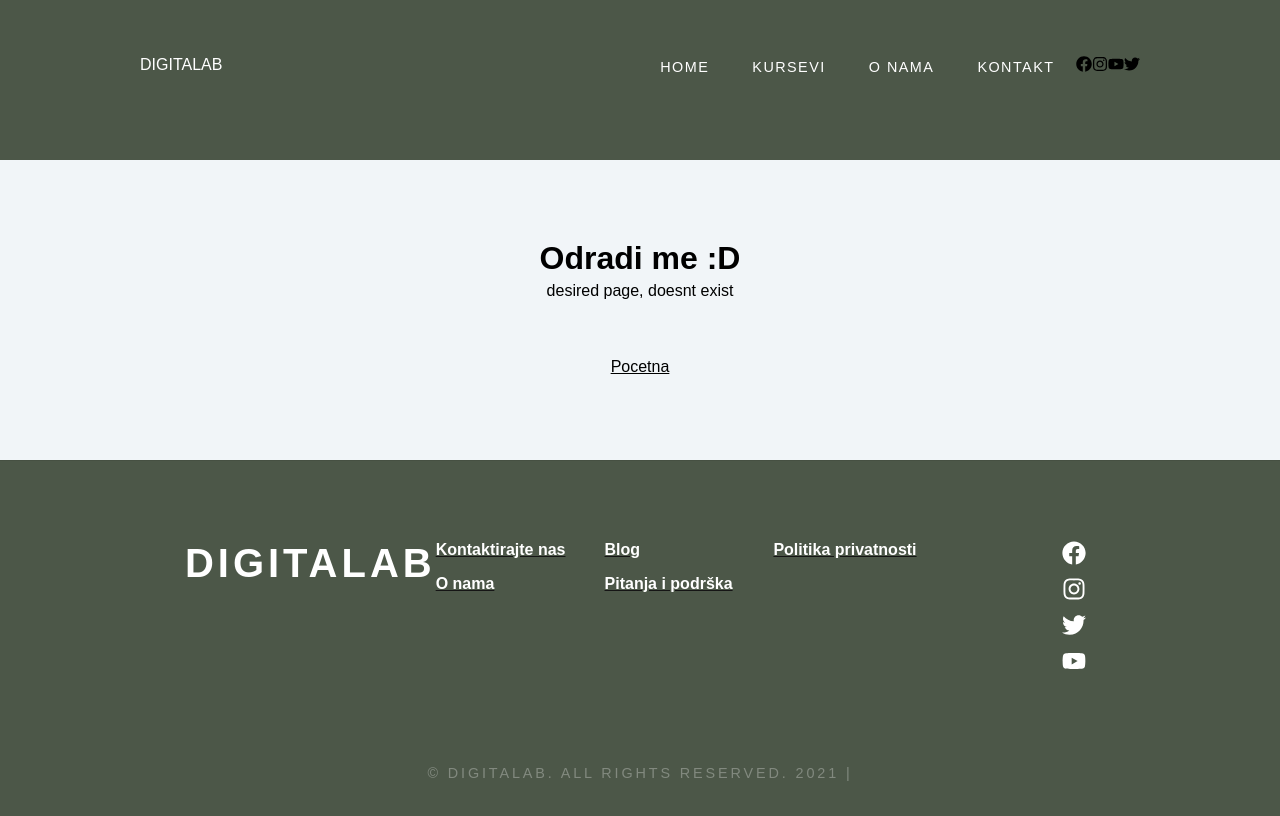
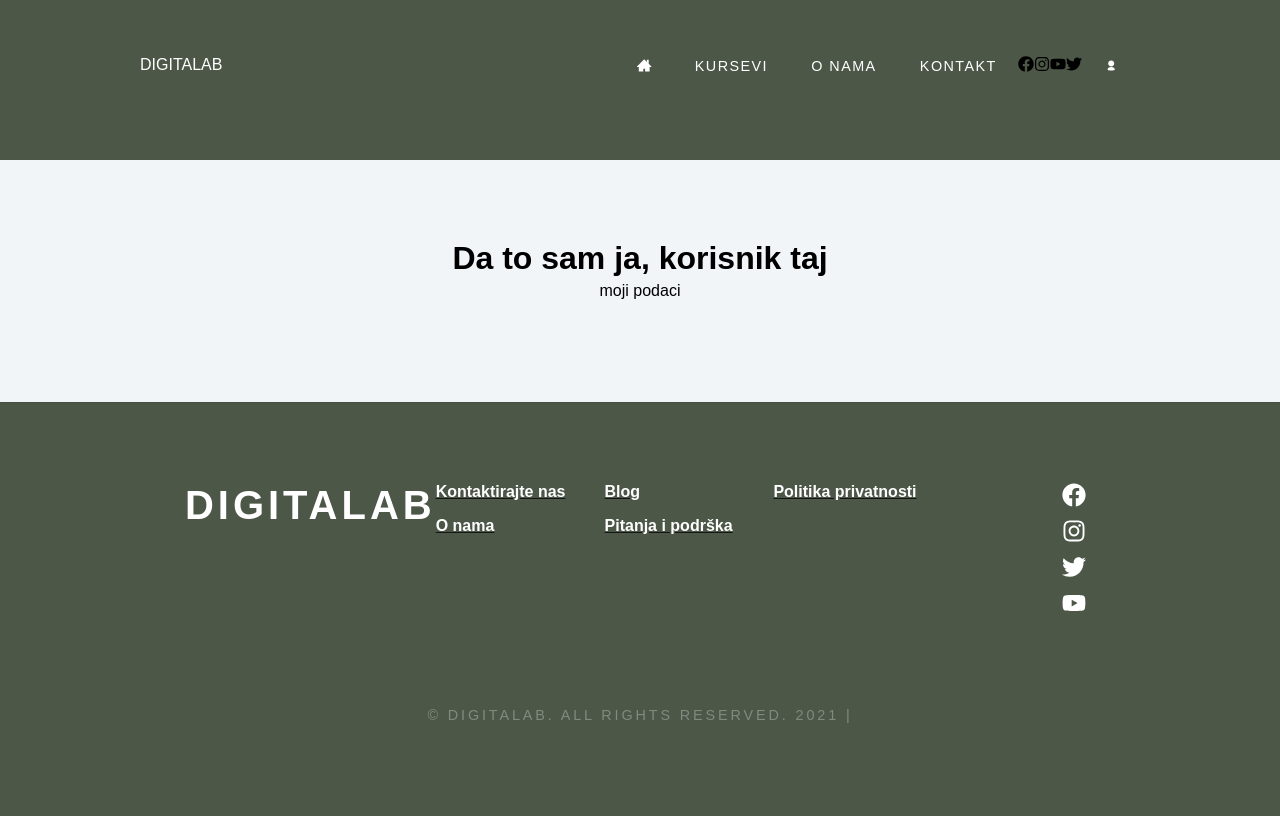
Before and after one commit to DigitaTest/coursesFrontend, a React (Create React App) app: page /user in a window 1280 px wide. Shown: the top 816 px of the page. Built offline with nearby package versions, Linux system fonts and the light colour scheme.

Commit message:
jos jedan pred spavanje

```diff
--- a/src/components/header/navbar.js
+++ b/src/components/header/navbar.js
@@ -1,7 +1,8 @@
 import React from 'react'
 import { Link } from 'react-router-dom'
 import { FaFacebook, FaInstagram, FaTwitter, FaYoutube } from 'react-icons/fa'
-
+import { TiUser } from 'react-icons/ti'
+import { ImHome3 } from 'react-icons/im'
 const Navbar = () => {
   return (
     <>
@@ -12,7 +13,9 @@ const Navbar = () => {
         <section id='menu'>
           <ul>
             <li>
-              <Link to='/'>HOME</Link>
+              <Link to='/'>
+                <ImHome3 />
+              </Link>
             </li>
             <li>
               <Link to='/courses'>Kursevi</Link>
@@ -38,6 +41,13 @@ const Navbar = () => {
               <FaTwitter />
             </li>
           </ul>
+          <ul>
+            <li>
+              <Link to='/user'>
+                <TiUser />
+              </Link>
+            </li>
+          </ul>
         </section>
       </div>
     </>
--- a/src/components/main/index.js
+++ b/src/components/main/index.js
@@ -8,6 +8,7 @@ import ContactUs from '../contactUs/contactUs'
 import Blog from '../blog/blog'
 import FAQ from '../../pages/faq/FAQ'
 import PrivacyPolicy from '../../pages/privacyPolicy'
+import UserProfile from './../users/userProfile'
 
 const Index = () => {
   return (
@@ -31,6 +32,9 @@ const Index = () => {
         <Route path='/blog'>
           <Blog />
         </Route>
+        <Route path='/user'>
+          <UserProfile />
+        </Route>
         <Route path='/FAQ'>
           <FAQ />
         </Route>
--- /dev/null
+++ b/src/components/users/userProfile.js
@@ -0,0 +1,16 @@
+import React from 'react'
+
+const UserProfile = () => {
+  return (
+    <>
+      <main id='page-wrapper'>
+        <div id='featured' className='container'>
+          <h1>Da to sam ja, korisnik taj</h1>
+          <p>moji podaci</p>
+        </div>
+      </main>
+    </>
+  )
+}
+
+export default UserProfile
```
Also changed, not shown: src/components/users/Register.js (added), src/components/users/adminPage.js (added), src/components/users/teachersPage.js (added).
